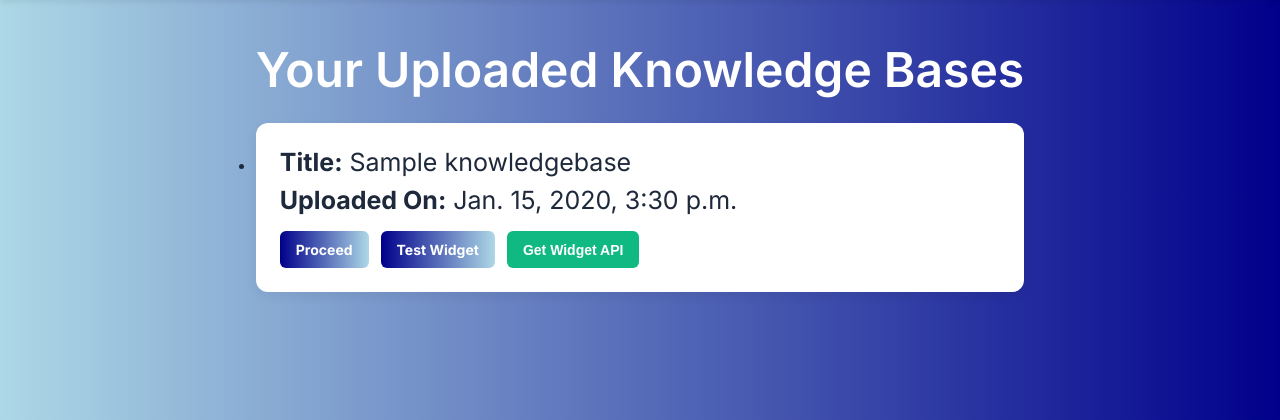
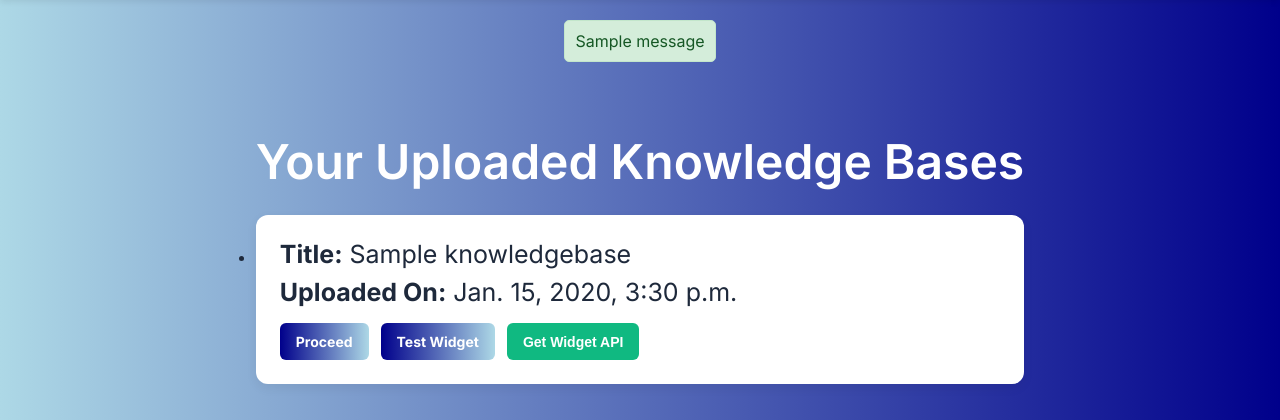
Before and after one commit to safvan041/CP, a Django app: page /dashboard/ in a window 1280 px wide. Shown: the part 61-481 px from the top of the page. Run offline with Django 5.2, Linux system fonts and the light colour scheme; a user stored in the database is signed in; tables that the repository leaves empty hold one stand-in row (values such as "Sample post"); one stand-in notice (Sample message) is shown.

Commit message:
message pop up on site fixed.

```diff
--- a/chatbot_platform/webapp/templates/webapp/dashboard.html
+++ b/chatbot_platform/webapp/templates/webapp/dashboard.html
@@ -63,6 +63,39 @@
       font-weight: 600;
       margin-bottom: 24px;
       color: #ffffff;
+    }
+    .message {
+      padding: 10px;
+      margin-bottom: 10px;
+      border-radius: 5px;
+      /* Define a default style for all messages */
+      background-color: #f0f0f0; /* Soft gray default */
+      color: #333;
+      border: 1px solid #ccc;
+    }
+
+    .message.success {
+      background-color: #d4edda;
+      color: #155724;
+      border: 1px solid #c3e6cb;
+    }
+
+    .message.error {
+      background-color: #f8d7da;
+      color: #721c24;
+      border: 1px solid #f5c6cb;
+    }
+
+    .message.info {
+      background-color: #d1ecf1;
+      color: #0c5460;
+      border: 1px solid #bee5eb;
+    }
+
+    .message.warning {
+      background-color: #fff3cd;
+      color: #856404;
+      border: 1px solid #ffeeba;
     }
 
     .knowledge-base-list {
@@ -155,6 +188,19 @@
       <a href="{% url 'logout' %}" class="btn btn-logout">Logout</a>
     </div>
   </header>
+  <!-- Message Display Area -->
+  <div style="max-width: 1000px; margin: 20px auto; padding: 0 20px;">
+      {% if messages %}
+          <ul class="messages" style="list-style: none; padding: 0;">
+              {% for message in messages %}
+              <li{% if message.tags %} class="message {{ message.tags }}"{% else %} class="message"{% endif %}>
+                  {{ message }}
+              </li>
+              {% empty %}
+              {% endfor %}
+          </ul>
+      {% endif %}
+  </div>
 
   <main>
     <h2>Your Uploaded Knowledge Bases</h2>
--- a/chatbot_platform/webapp/views.py
+++ b/chatbot_platform/webapp/views.py
@@ -48,6 +48,7 @@ def login_view(request):
         user = authenticate(request, username=username, password=password)
         if user is not None:
             login(request, user)
+            messages.success(request, "Logged in successfully!")
             return redirect("dashboard")
         else:
             messages.error(request, "Invalid credentials")
@@ -57,6 +58,7 @@ def login_view(request):
 
 def logout_view(request):
     logout(request)
+    messages.success(request, "Logged out successfully!")
     return redirect("login")
 
 
@@ -92,7 +94,10 @@ def home_view(request):
                 # knowledge_base.delete()
                 return redirect("dashboard") # Or return to upload page with error
         else:
-            messages.error(request, "There was an error with your upload.")
+            for field, errors in form.errors.items():
+                for error in errors:
+                    messages.error(request, f"Error in {field}: {error}")
+            messages.error(request, "There were errors in your form. Please correct them and try again.")
     else:
         form = KnowledgeBaseForm()
     return render(request, "webapp/home.html", {"form": form})
@@ -112,19 +117,22 @@ def proceed_view(request, kb_id):
             return redirect("dashboard")
 
         if not extracted_text.strip():
-            messages.error(request, "The uploaded file has no readable text or is empty.")
+            messages.warning(request, "The uploaded file has no readable text or is empty.")
             return redirect("dashboard")
+        try:
+            model = get_embedding_model() # Ensure this is correctly defined and returns your Gemini model
+            vector_index_name = f"kb_{kb.id}"
 
-        model = get_embedding_model() # Ensure this is correctly defined and returns your Gemini model
-        vector_index_name = f"kb_{kb.id}"
+            # Assuming embed_and_store handles the entire process and doesn't need file paths anymore
+            embed_and_store([extracted_text], vector_index_name, model)
 
-        # Assuming embed_and_store handles the entire process and doesn't need file paths anymore
-        embed_and_store([extracted_text], vector_index_name, model)
-
-        kb.widget_slug = str(uuid.uuid4())[:8] # Generates a unique 8-char slug
-        kb.is_embedded = True
-        kb.save()
-        messages.success(request, "Knowledge base embedded successfully!") # Add success message
+            kb.widget_slug = str(uuid.uuid4())[:8] # Generates a unique 8-char slug
+            kb.is_embedded = True
+            kb.save()
+            messages.success(request, "Knowledge base embedded successfully!") # Add success message
+        except Exception as e:
+            messages.error(request, f"Failed to embed knowledge base: {e}")
+            return redirect("dashboard")
     else:
         messages.info(request, "Knowledge base is already embedded.")
 
```
